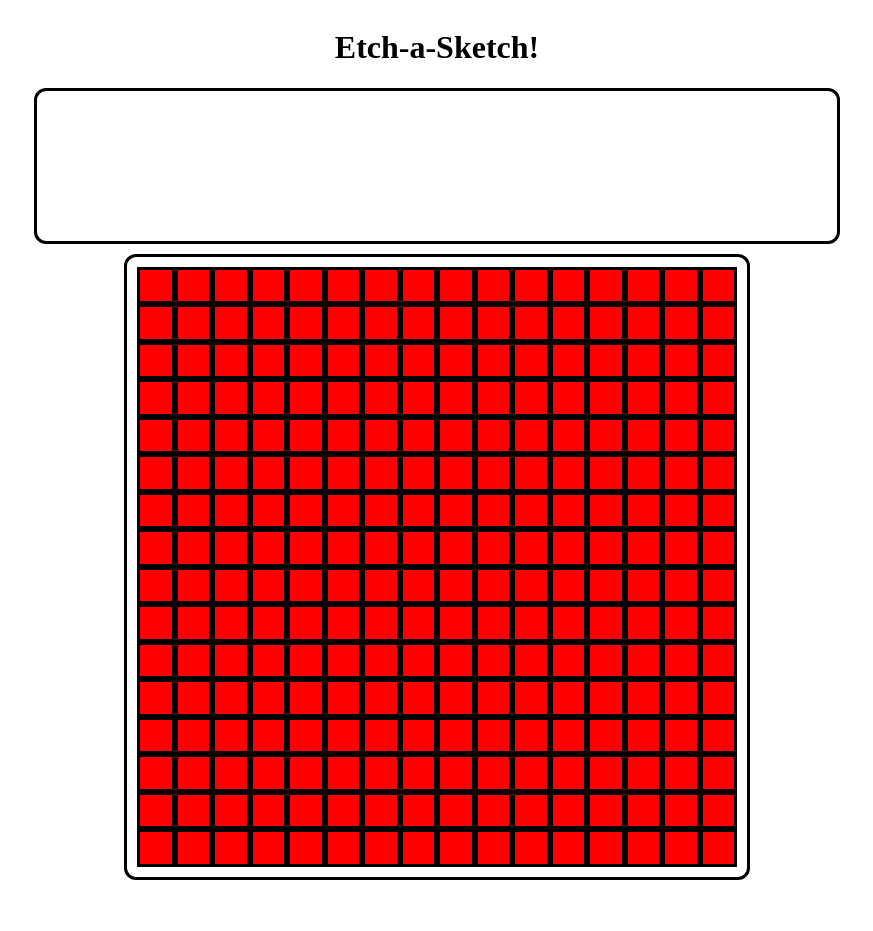
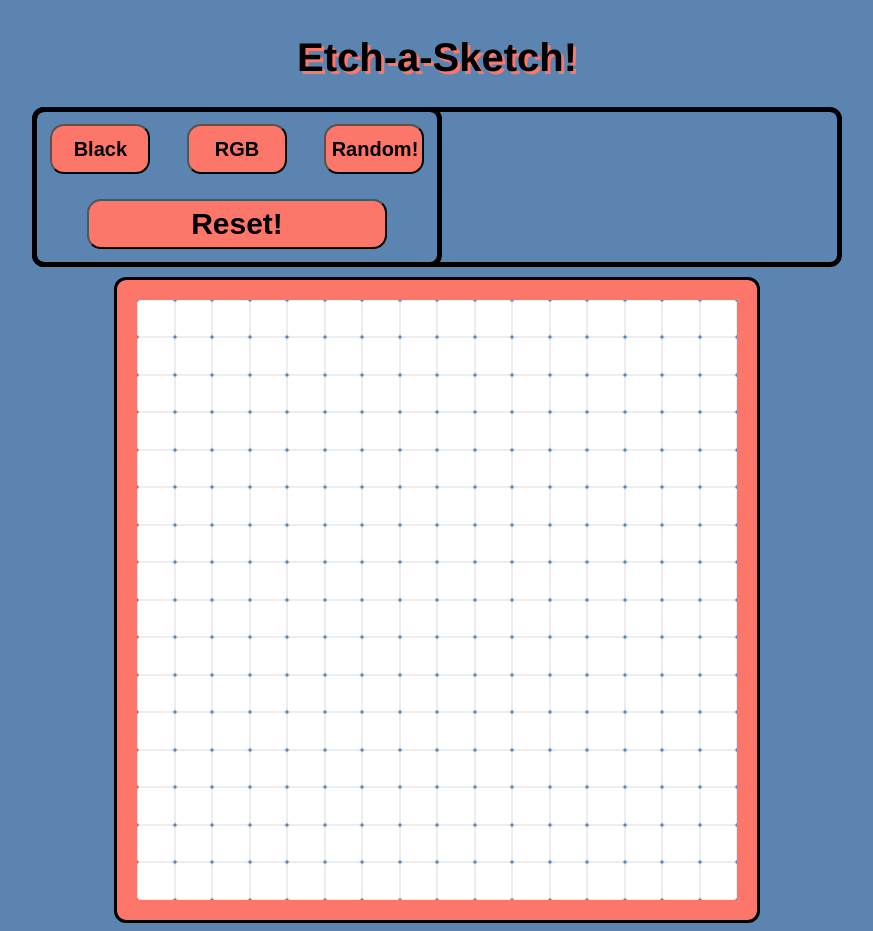
Before and after one commit to ApolloIV92/etch-a-sketch, a plain HTML site: page index.html in a window 1280 px wide. Shown: the whole page, without its empty margins (203-1076 px from the left). Before the commit the page ends 888 px from the top, so only its background shows below. Drawn offline with Linux system fonts and the light colour scheme.

Commit message:
Update CSS styling, add basic functionality

```diff
--- a/index.html
+++ b/index.html
@@ -9,9 +9,15 @@
 
 </head>
 <body>
-
-    <h1>Etch-a-Sketch!</h1>
-    <div class="settingsContainer"></div>
+    <h1 class="headerText">Etch-a-Sketch!</h1>
+    <div class="settingsContainer">
+        <div class="colorsContainer">
+            <button class="colorsButton">Black</button>
+            <button class="colorsButton">RGB</button>
+            <button class="colorsButton">Random!</button>
+            <button id="resetButton">Reset!</button>
+        </div>
+    </div>
     <div class="sketchContainer"></div>
 </body>
 <script src="./javascript.js"></script>
--- a/javascript.js
+++ b/javascript.js
@@ -1,4 +1,3 @@
-
 const largeBox = document.querySelector(".sketchContainer");
 
 
@@ -14,3 +13,8 @@ function populateBoxes() {
 }
 
 populateBoxes();
+
+const pixels = document.getElementsByClassName('pixel');
+for (const pixel of pixels) {
+pixel.addEventListener("mouseover", () => pixel.style.backgroundColor = "red");
+}
--- a/styles.css
+++ b/styles.css
@@ -3,6 +3,31 @@ body {
     flex-direction: column;
     align-items: center;
     flex: 0;
+    background-color: #5B84B1FF;
+    font-family: "Helvetica", sans-serif;
+}
+
+.headerText {
+    font-size: 40px;
+    font-weight: 400px;
+    text-shadow: 3px 3px #FC766AFF;
+}
+
+.colorsButton, #resetButton {
+    width: 100px;
+    height: 50px;
+    background-color: #FC766AFF;
+    border-color: black;
+    box-shadow: 0 0 0px;
+    border-radius: 14px;
+    color: black;
+    font-size: 20px;
+    font-weight: bold;
+}
+
+#resetButton {
+    width: 300px;
+    font-size: 30px;
 }
 
 .settingsContainer {
@@ -11,7 +36,25 @@ body {
     border-style: solid;
     border-radius: 12px;
     margin-bottom: 10px;
+    border-width: thick;
+
 }
+
+.colorsContainer {
+    display: flex;
+    flex-wrap: wrap;
+    width: 400px;
+    height:150px;
+    align-items: center;
+    justify-content: space-around;
+    border: solid;
+    border-radius: 12px;
+    margin: -5px;
+    padding: 0px;
+    column-gap: 10px;
+    border-width: thick;
+}
+
 
 .sketchContainer {
     width: 600px;
@@ -22,13 +65,21 @@ body {
     flex-wrap: wrap;
     justify-content: center;
     align-items: center;
-    padding: 10px;
+    padding: 20px;
     row-gap: 0px;
     column-gap: 0px;
+    background-clip: content-box;
+    box-shadow: inset 0 0 0 20px #FC766AFF;
 }
 
 .pixel {
-    background-color: red;
-    border-style: solid;
+    background-color: white;
+    border: 1px;
+    border-style: groove;
     box-sizing: border-box;
+    border-radius: 3px;
 }
+
+.pixel:hover {
+    background-color: black;
+}
```
